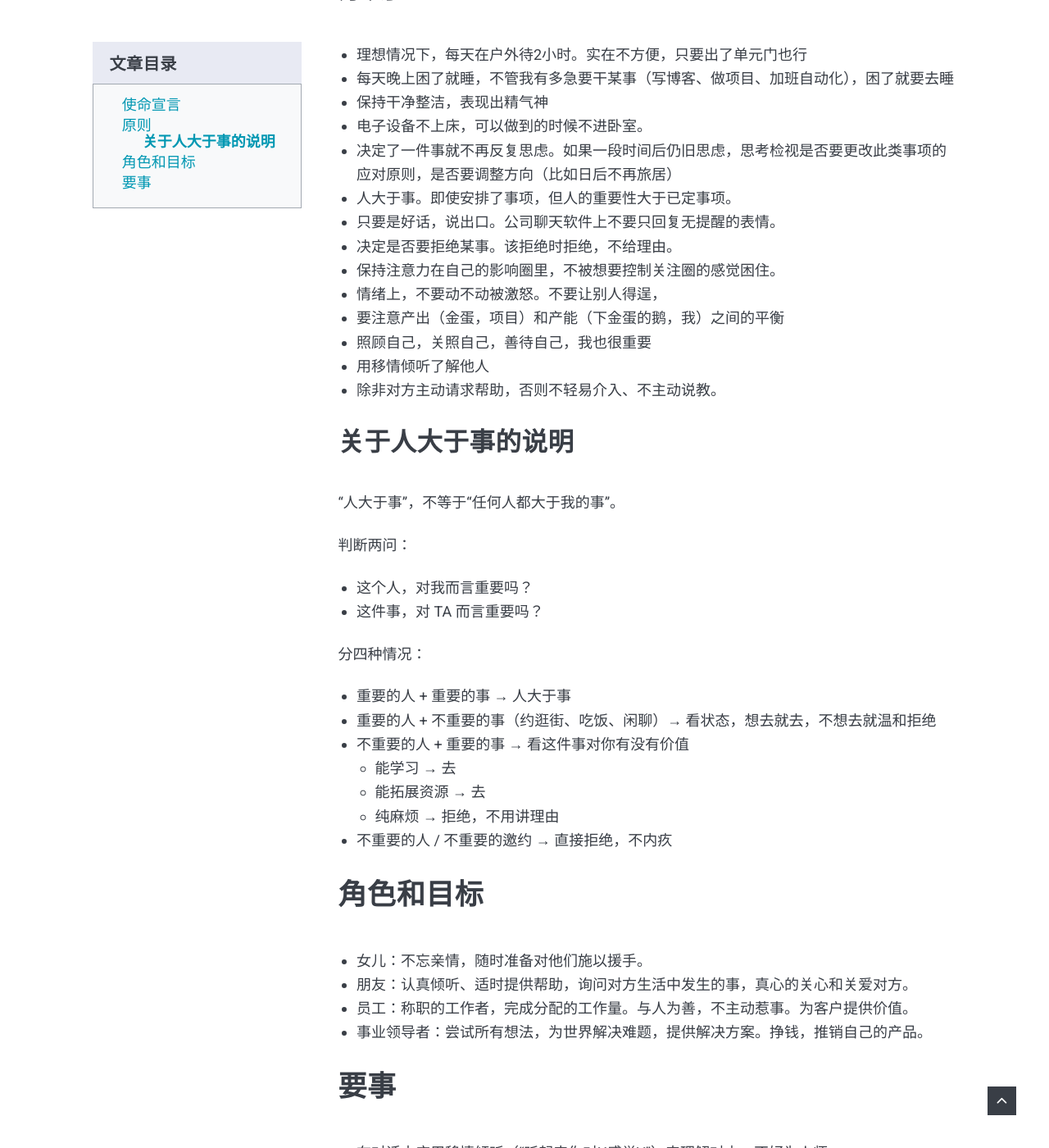
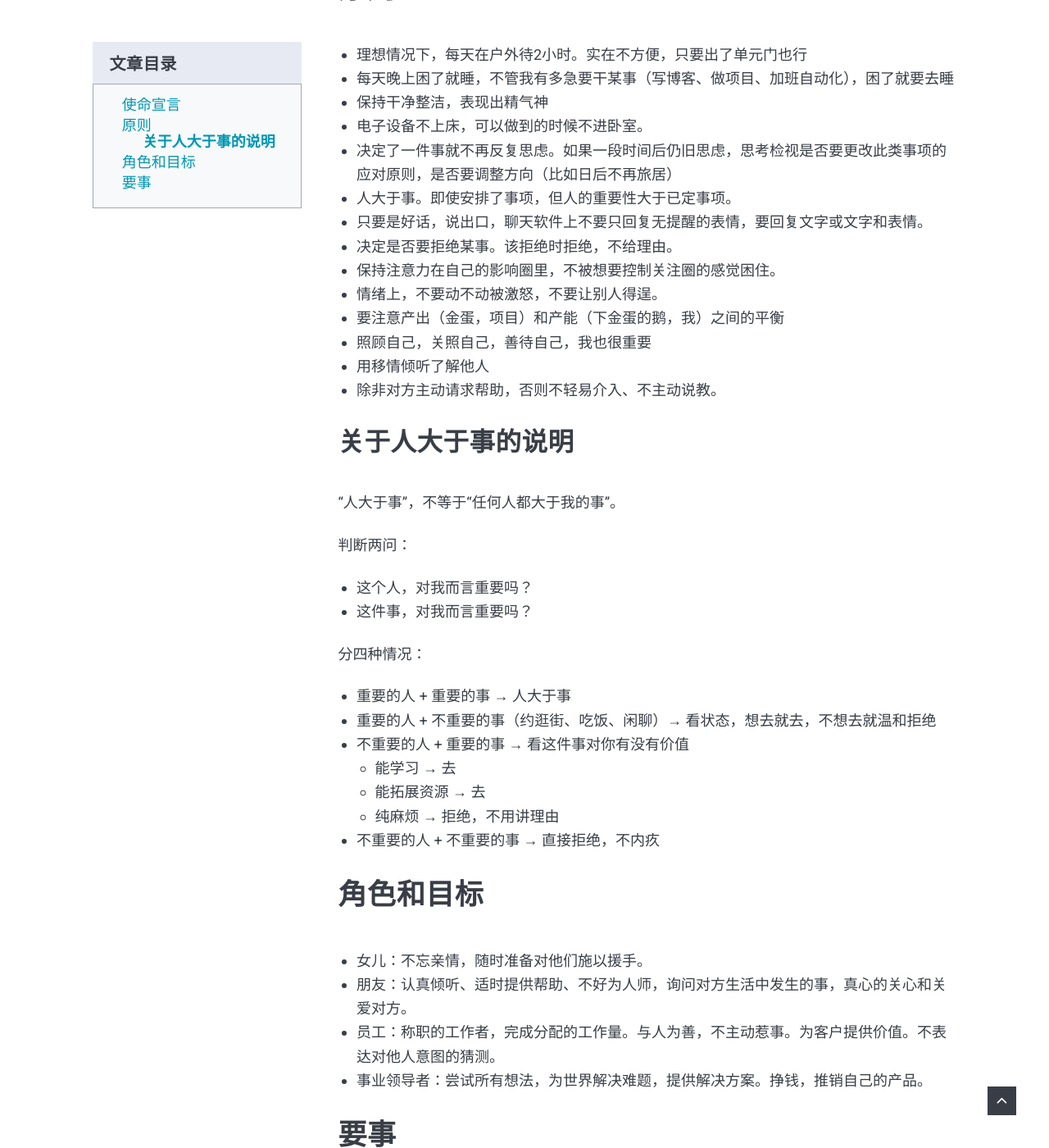
Before and after one commit to xiangxinotes/xiangxinotes.github.io, a Jekyll site: the page built from _posts/2026-04-22-my-mission-principles-roles-and-priorities.markdown, in a window 1280 px wide and 1400 px high, scrolled down 1546 px. Shown: the whole window at 82% size. Built offline with Jekyll 4.4.1, drawn with Linux system fonts in a browser that asks for light colours; nearby versions of some CDN libraries; comment, search, counter and statistics services are not loaded.

Commit message:
update wording

```diff
--- a/_posts/2026-04-22-my-mission-principles-roles-and-priorities.markdown
+++ b/_posts/2026-04-22-my-mission-principles-roles-and-priorities.markdown
@@ -48,10 +48,10 @@ tags: personal-growth book
 - 电子设备不上床，可以做到的时候不进卧室。
 - 决定了一件事就不再反复思虑。如果一段时间后仍旧思虑，思考检视是否要更改此类事项的应对原则，是否要调整方向（比如日后不再旅居）
 - 人大于事。即使安排了事项，但人的重要性大于已定事项。
-- 只要是好话，说出口。公司聊天软件上不要只回复无提醒的表情。
+- 只要是好话，说出口，聊天软件上不要只回复无提醒的表情，要回复文字或文字和表情。
 - 决定是否要拒绝某事。该拒绝时拒绝，不给理由。
 - 保持注意力在自己的影响圈里，不被想要控制关注圈的感觉困住。
-- 情绪上，不要动不动被激怒。不要让别人得逞，
+- 情绪上，不要动不动被激怒，不要让别人得逞。
 - 要注意产出（金蛋，项目）和产能（下金蛋的鹅，我）之间的平衡
 - 照顾自己，关照自己，善待自己，我也很重要
 - 用移情倾听了解他人
@@ -63,7 +63,7 @@ tags: personal-growth book
 
 判断两问：
 - 这个人，对我而言重要吗？
-- 这件事，对 TA 而言重要吗？
+- 这件事，对我而言重要吗？
 
 分四种情况：
 - 重要的人 + 重要的事 → 人大于事
@@ -72,14 +72,14 @@ tags: personal-growth book
 	- 能学习 → 去
 	- 能拓展资源 → 去
 	- 纯麻烦 → 拒绝，不用讲理由
-- 不重要的人 / 不重要的邀约 → 直接拒绝，不内疚
+- 不重要的人 + 不重要的事 → 直接拒绝，不内疚
 
 
 ## 角色和目标
 
 - 女儿：不忘亲情，随时准备对他们施以援手。
-- 朋友：认真倾听、适时提供帮助，询问对方生活中发生的事，真心的关心和关爱对方。
-- 员工：称职的工作者，完成分配的工作量。与人为善，不主动惹事。为客户提供价值。
+- 朋友：认真倾听、适时提供帮助、不好为人师，询问对方生活中发生的事，真心的关心和关爱对方。
+- 员工：称职的工作者，完成分配的工作量。与人为善，不主动惹事。为客户提供价值。不表达对他人意图的猜测。
 - 事业领导者：尝试所有想法，为世界解决难题，提供解决方案。挣钱，推销自己的产品。
 
 ## 要事
```
